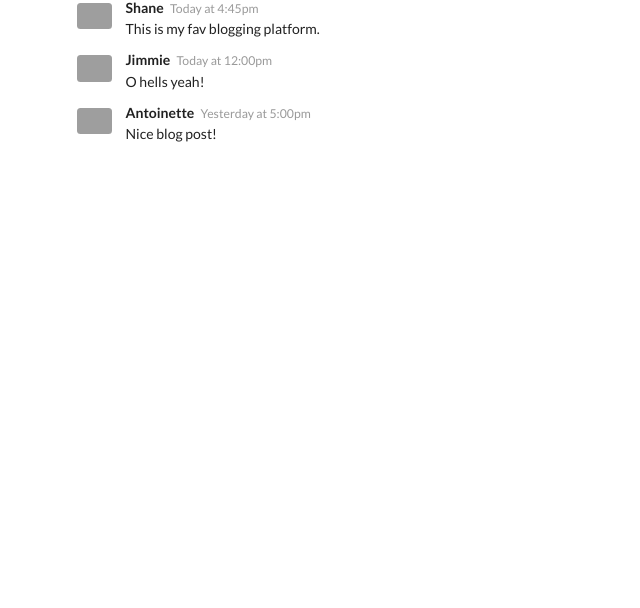
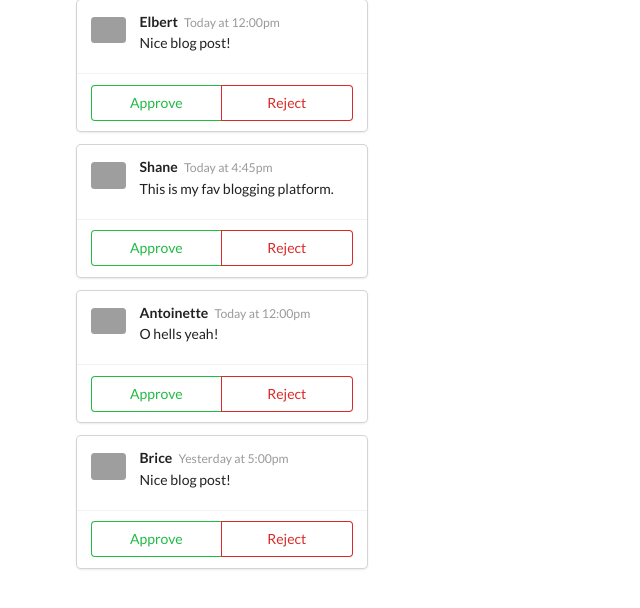
Before and after one commit to shaneiadt/modern-react-and-redux, a React (Create React App) app in the folder components/: page / in a window 1280 px wide. Shown: the top 608 px of the page, without its empty margins (0-640 px from the left). Built offline with nearby package versions, Linux system fonts and the light colour scheme; grey boxes are pictures that could not be loaded.

Commit message:
pass comment into approval card component

```diff
--- a/components/src/App.js
+++ b/components/src/App.js
@@ -1,11 +1,21 @@
 import { Comment } from './Comment';
+import { ApprovalCard } from './ApprovalCard';
 
 export const App = () => {
   return (
     <div className="ui container comments">
-      <Comment author="Shane" timeAgo="Today at 4:45pm" comment="This is my fav blogging platform." />
-      <Comment comment="O hells yeah!"/>
-      <Comment timeAgo="Yesterday at 5:00pm"/>
+      <ApprovalCard>
+        <Comment />
+      </ApprovalCard>
+      <ApprovalCard>
+        <Comment author="Shane" timeAgo="Today at 4:45pm" comment="This is my fav blogging platform." />
+      </ApprovalCard>
+      <ApprovalCard>
+        <Comment comment="O hells yeah!" />
+      </ApprovalCard>
+      <ApprovalCard>
+        <Comment timeAgo="Yesterday at 5:00pm" />
+      </ApprovalCard>
     </div>
   );
 }
--- a/components/src/ApprovalCard.js
+++ b/components/src/ApprovalCard.js
@@ -1,9 +1,11 @@
 import React from "react";
 
-export const ApprovalCard = () => {
+export const ApprovalCard = ({ children }) => {
     return (
         <div className="ui card">
-            <div className="content">Are you sure?</div>
+            <div className="content">
+                {children}
+            </div>
             <div className="extra content">
                 <div className="ui two buttons">
                     <div className="ui basic green button">Approve</div>
```
